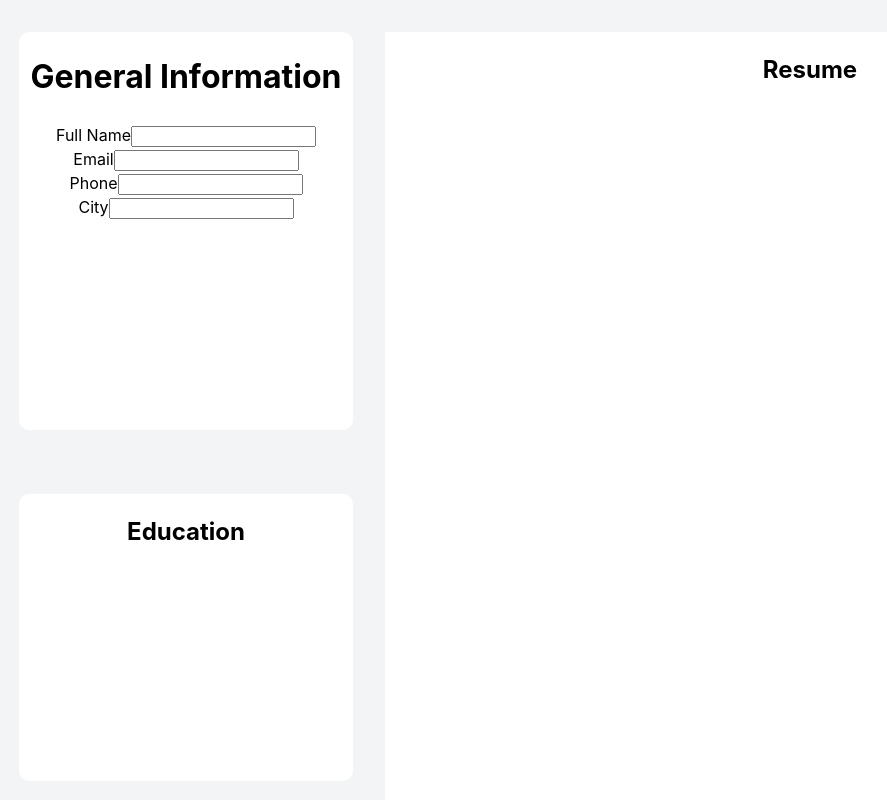
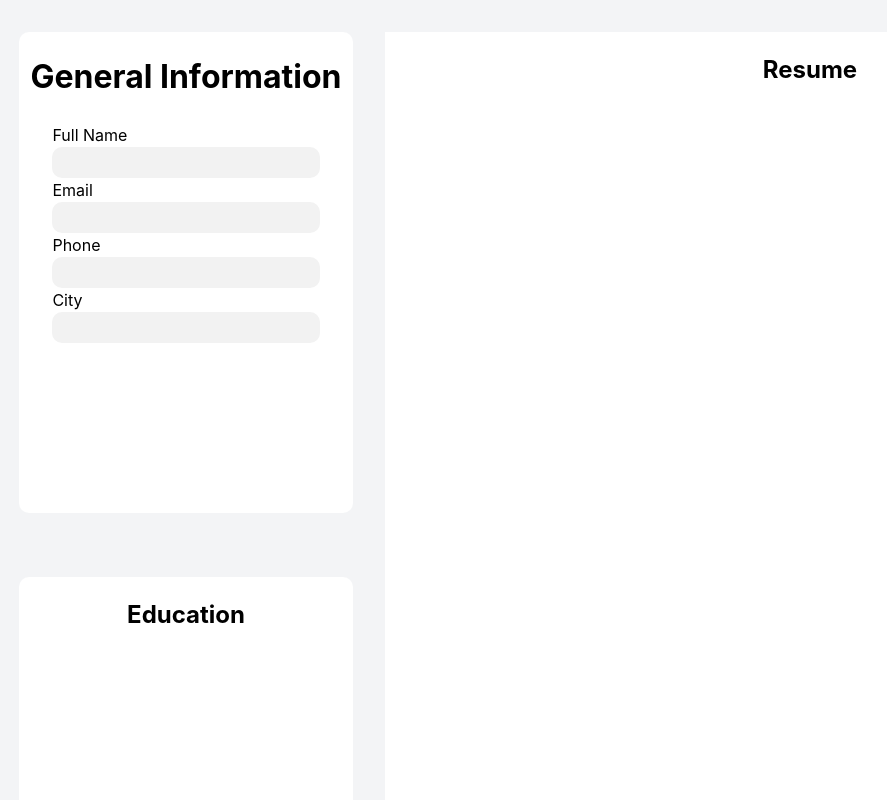
Before and after one commit to Kbouti/CV-Project, a React (Vite) app: page / in a window 1280 px wide. Shown: the top 800 px of the page, without its empty margins (13-900 px from the left). Built offline with nearby package versions, Linux system fonts and the light colour scheme.

Commit message:
Apply style to general information form

```diff
--- a/src/style.css
+++ b/src/style.css
@@ -49,6 +49,21 @@ body {
   min-width: 20rem;
 }
 
+.formEntry {
+  display: flex;
+  flex-direction: column;
+  width: 80%;
+}
+
+.formEntry input {
+  background-color: #F2F2F2;
+  box-shadow: none;
+  border: none;
+  padding: .5rem;
+  border-radius: 10px;
+}
+
+
 .contactInfo {
   /* border: var(--borderSize) solid purple; */
 }
```
